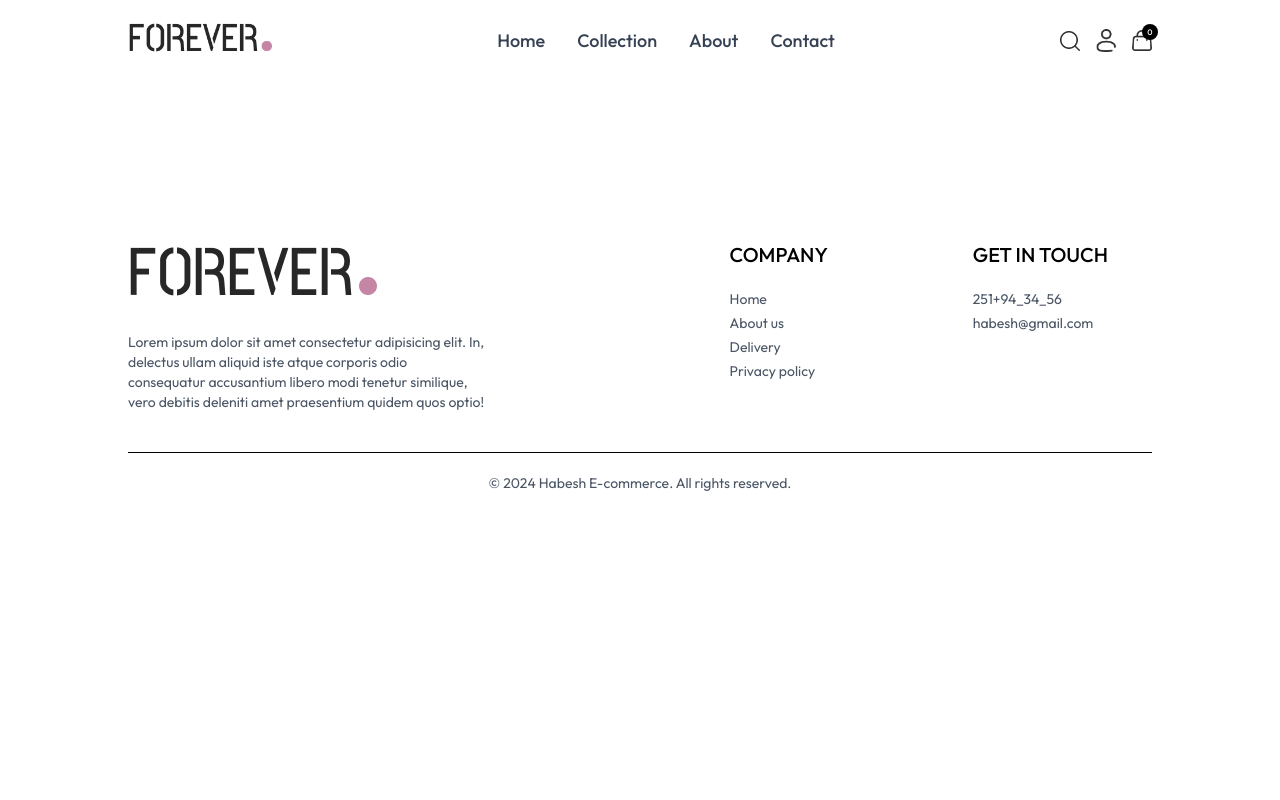
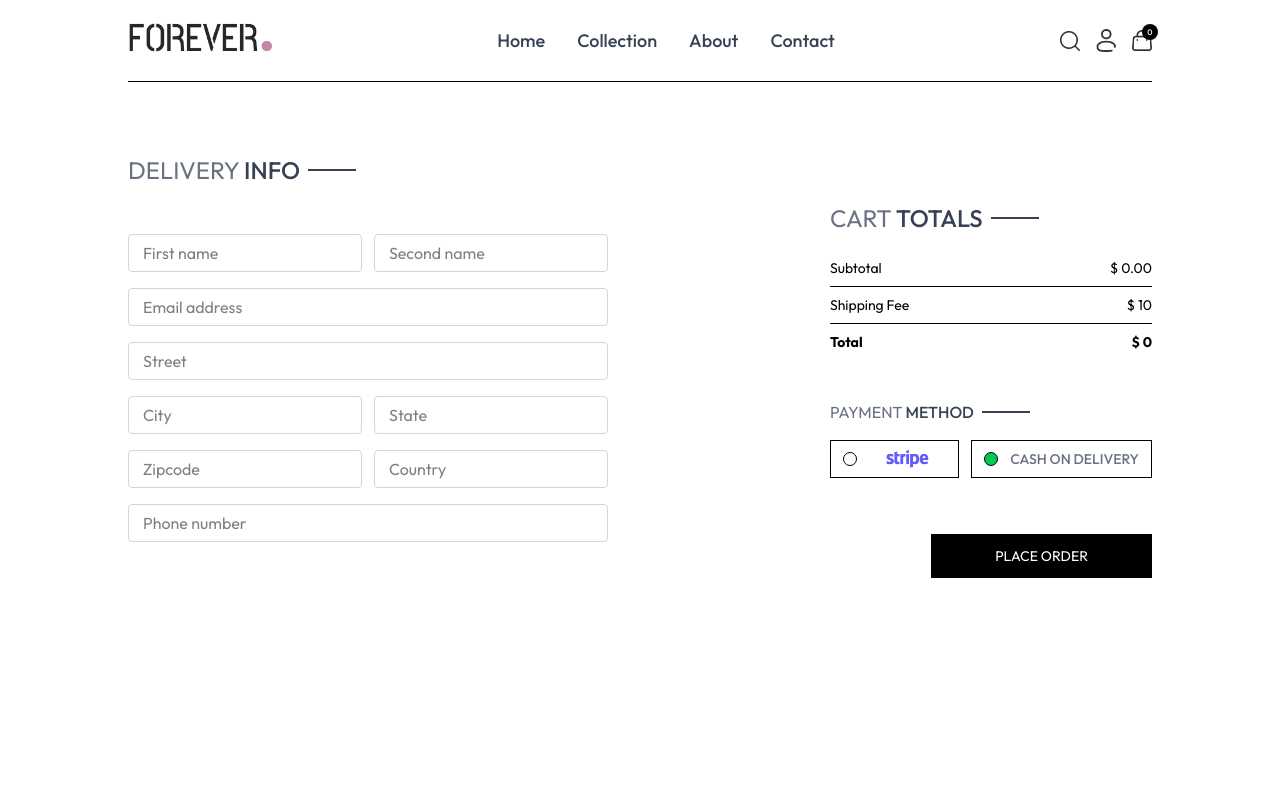
Before and after one commit to tsibeyeu/e-commerce, a React (Vite) app: page /place-order in a window 1280 px wide. Shown: the top 800 px of the page. Built offline with nearby package versions, Linux system fonts and the light colour scheme.

Commit message:
payment method page done

```diff
--- /dev/null
+++ b/src/components/CartTotal.jsx
@@ -0,0 +1,34 @@
+import React, { useContext } from 'react'
+import { ShopContext } from '../context/ShopContext';
+import Title from './Title';
+
+const CartTotal = () => {
+    const {currency,deliveryFee,getCartAmount}=useContext(ShopContext);
+  return (
+    <div className='w-full'>
+        <div className="text-2xl">
+            <Title title1={'CART'} title2={'TOTALS'}/>
+        </div>
+        <div className="flex flex-col gap-2 mt-2 text-sm">
+            <div className="flex justify-between">
+                <p>Subtotal</p>
+                <p>{currency} {getCartAmount()}.00</p>
+            </div>
+            <hr />
+            <div className="flex justify-between">
+                <p>Shipping Fee</p>
+                <p>{currency} {deliveryFee}</p>
+            </div>
+            <hr />
+            <div className='flex justify-between'>
+                <b>Total</b>
+                <b>{currency} {getCartAmount() === 0 ? 0:getCartAmount() + deliveryFee}</b>
+            </div>
+
+        </div>
+
+    </div>
+  )
+}
+
+export default CartTotal
--- a/src/components/Title.jsx
+++ b/src/components/Title.jsx
@@ -3,7 +3,7 @@
 const Title = ({title1,title2}) => {
   return (
     <div className='inline-flex items-center gap-2 mb-4'>
-        <p className='text-gray-500'>{title1}<span className='text-gray-700 font-medium'>{title2}</span></p>
+        <p className='text-gray-500'>{title1}   <span className='text-gray-700 font-medium'>{title2}</span></p>
         <p className='w-8 sm:w-12 h-px sm:h-0.5 bg-gray-700'></p>
 
     </div>
--- a/src/context/ShopContext.jsx
+++ b/src/context/ShopContext.jsx
@@ -1,6 +1,7 @@
 import React,{ createContext, useEffect, useState } from "react";
 import { products } from "../assets/assets";
 import { toast } from "react-toastify";
+import { useNavigate } from "react-router-dom";
 
 export const ShopContext = createContext();
 
@@ -10,6 +11,7 @@
     const [search,setSearch]=useState("");
     const [showSearch,setShowSearch]=useState(false);
     const [cartItems,setCartItems]=useState({});
+    const Navigate=useNavigate();
 
     const addToCart= async (itemId,size)=>{
         if(!size){
@@ -56,6 +58,26 @@
     return totalCount;
    }
 
+   const getCartAmount= ()=>{
+    let totalAmount=0;
+    for(const items in cartItems){
+        let itemInfo=products.find((product)=>product._id===items);
+        for(const item in cartItems[items]){
+            try {
+                if (cartItems[items][item]>0){
+                    totalAmount+= itemInfo.price * cartItems[items][item];
+
+                }
+
+            } catch (error) {
+
+            }
+        }
+
+   }
+    return totalAmount;
+}
+
    const updateQuantity= async (itemId,size,quantity)=>{
     console.log("itemId",itemId,"size",size,"quantity",quantity);
     let cartData = structuredClone(cartItems);
@@ -69,7 +91,8 @@
 
 
 
-    const value = { products: products, deliveryFee: deliveryFee, currency: currency , search:search, setSearch:setSearch, showSearch:showSearch, setShowSearch:setShowSearch, cartItems:cartItems, addToCart:addToCart,getCartCount:getCartCount, updateQuantity:updateQuantity};
+    const value = { products: products, deliveryFee: deliveryFee, currency: currency , search:search, setSearch:setSearch, showSearch:showSearch, setShowSearch:setShowSearch, cartItems:cartItems, addToCart:addToCart,getCartCount:getCartCount,
+         updateQuantity:updateQuantity, getCartAmount:getCartAmount,Navigate};
 
     return(
         <ShopContext.Provider value={value}>
--- a/src/pages/Cart.jsx
+++ b/src/pages/Cart.jsx
@@ -2,9 +2,10 @@
 import { ShopContext } from '../context/ShopContext';
 import Title from '../components/Title';
 import { assets } from '../assets/assets';
+import CartTotal from '../components/CartTotal';
 
 const Card = () => {
-  const {products,curreny,cartItems,updateQuantity}=useContext(ShopContext);
+  const {products,curreny,cartItems,updateQuantity,Navigate}=useContext(ShopContext);
 
   const [cartData,setCartData]=useState([]);
 
@@ -23,7 +24,7 @@
       }
     }
     setCartData(tempData);
-  },[cartData])
+  },[cartItems])
   return (
     <div className='border-t pt-14' >
       <div className='text-3xl mb-3'>
@@ -48,7 +49,7 @@
               </div>
               </div>
               </div>
-              <input className='border max-w-10 sm:max-w-20 px-1 sm:px-2 py-1' type="number" min={1} defaultValue={item.quantity} />
+              <input onChange={(e)=>e.target.value === '' || e.target.value === 0 ? null : updateQuantity(item.id,item.size,Number(e.target.value))} className='border max-w-10 sm:max-w-20 px-1 sm:px-2 py-1' type="number" min={1} defaultValue={item.quantity} />
               <img onClick={()=>updateQuantity(item.id,item.size,0)} src={assets.bin_icon} alt="" className="w-4 mr-4 sm:w-5 cursor-pointer" />
             </div>
           )
@@ -56,6 +57,15 @@
         })
         }
       </div>
+      <div className='flex justify-end my-20'>
+        <div className='w-full sm:w-[450px]'>
+          <CartTotal/>
+          <div  className='w-full text-end'>
+          <button onClick={()=>Navigate('/place-order')} className='cursor-pointer bg-black text-white text-sm py-3 px-8 mt-6 hover:bg-gray-800 duration-300'>PROCEED TO CHECKOUT</button>
+          </div>
+
+        </div>
+      </div>
 
     </div>
   )
--- a/src/pages/Orders.jsx
+++ b/src/pages/Orders.jsx
@@ -1,8 +1,37 @@
-import React from 'react'
+import React, { useContext } from 'react'
+import { ShopContext } from '../context/ShopContext'
+import Title from '../components/Title';
 
 const Orders= () => {
+  const {products,currency}=useContext(ShopContext);
   return (
-    <div>
+    <div className='border-t pt-16'>
+      <div className='text-2xl'>
+        <Title title1={'MY'} title2={'ORDERS'}/>
+      </div>
+      <div>
+        {
+          products.slice(1,4).map((item,index)=>(
+            <div key={index} className='py-4 border-t border-b text-gray-700 flex flex-col md:flex-row md:items-center md:justify-between gap-4'>
+              <div className='flex items-start gap-6 text-sm'>
+                <img src={item.image[0]} alt="" className="w-16 sm:w-20" />
+
+
+              <div>
+                <p className='font-medium sm:text-base'>{item.name}</p>
+                <div className='flex items-center gap-3 mt-2 text-base text-gray-700'>
+                  <p className='text-lg'>{currency}{item.price}</p>
+                  <p >Quantity:1</p>
+                  <p >Size: M</p>
+                  </div>
+                  <p className='mt-4'>Date: <span className='text-gray-400'>4,7,2025</span></p>
+              </div>
+              </div>
+            </div>
+
+          ))
+        }
+      </div>
 
     </div>
   )
--- a/src/pages/PlaceOrders.jsx
+++ b/src/pages/PlaceOrders.jsx
@@ -1,8 +1,69 @@
-import React from 'react'
+import React, { useContext, useState } from 'react'
+import Title from '../components/Title'
+import CartTotal from '../components/CartTotal'
+import { assets } from '../assets/assets'
+import { ShopContext } from '../context/ShopContext'
 
 const PlaceOrders = () => {
+  const [method,setMethod]=useState('cod') ;
+  const {Navigate}=useContext(ShopContext);
   return (
-    <div>
+    <div className='flex flex-col sm:flex-row justify-between gap-4 pt-5 sm:pt-14 min-h-[80vh] border-t'>
+      <div className='flex flex-col gap-4 w-full sm:max-w-[480px]'>
+         {/* order summary Left side */}
+        <div className='text-xl sm:text-2xl my-4'>
+          <Title title1={'DELIVERY'} title2={'INFO'}/>
+        </div>
+        <div className='flex gap-3'>
+          <input type="text " className='border border-gray-300 rounded py-1.5 px-3.5 w-full' placeholder='First name' />
+          <input type="text " className='border border-gray-300 rounded py-1.5 px-3.5 w-full' placeholder='Second name' />
+
+        </div>
+          <input type="email " className='border border-gray-300 rounded py-1.5 px-3.5 w-full' placeholder='Email address' />
+          <input type="text " className='border border-gray-300 rounded py-1.5 px-3.5 w-full' placeholder='Street' />
+
+          <div className='flex gap-3'>
+          <input type="text " className='border border-gray-300 rounded py-1.5 px-3.5 w-full' placeholder='City' />
+          <input type="text " className='border border-gray-300 rounded py-1.5 px-3.5 w-full' placeholder='State' />
+
+        </div>
+
+        <div className='flex gap-3'>
+          <input type="text " className='border border-gray-300 rounded py-1.5 px-3.5 w-full' placeholder='Zipcode' />
+          <input type="text " className='border border-gray-300 rounded py-1.5 px-3.5 w-full' placeholder='Country' />
+
+        </div>
+
+          <input type="number " className='border border-gray-300 rounded py-1.5 px-3.5 w-full' placeholder='Phone number' />
+
+
+      </div>
+      {/* order summary Right side */}
+      <div className='mt-8'>
+        <div className='min-w-80 mt-8'>
+          <CartTotal/>
+        </div>
+
+        <div className='mt-12'>
+          <Title title1={'PAYMENT'} title2={'METHOD'}/>
+          {/* payment methods */}
+          <div className='flex flex-col gap-3 lg:flex-row '>
+            <div onClick={()=>setMethod('strip')} className={`flex items-center gap-3 border p-2 px-3 cursor-pointer`}>
+              <p  className= {`min-w-3.5 h-3.5 border rounded-full ${method === 'strip' ? 'bg-green-500':''} `}></p>
+              <img src={assets.stripe_logo} alt="" className="h-5 mx-4" />
+            </div>
+            <div onClick={()=>setMethod('cod')} className={`flex items-center gap-3 border p-2 px-3 cursor-pointer`}>
+              <p className={`min-w-3.5 h-3.5 border rounded-full ${method === 'cod' ? 'bg-green-500':''}`}></p>
+              <p className="text-gray-500 text-sm font-medium">CASH ON DELIVERY</p>
+            </div>
+          </div>
+          <div className='w-full text-end mt-8'>
+                      <button onClick={()=>Navigate('/orders')} className='cursor-pointer bg-black text-white text-sm py-3 px-16 mt-6 hover:bg-gray-800 duration-300'>PLACE ORDER</button>
+
+          </div>
+
+        </div>
+      </div>
 
     </div>
   )
```
